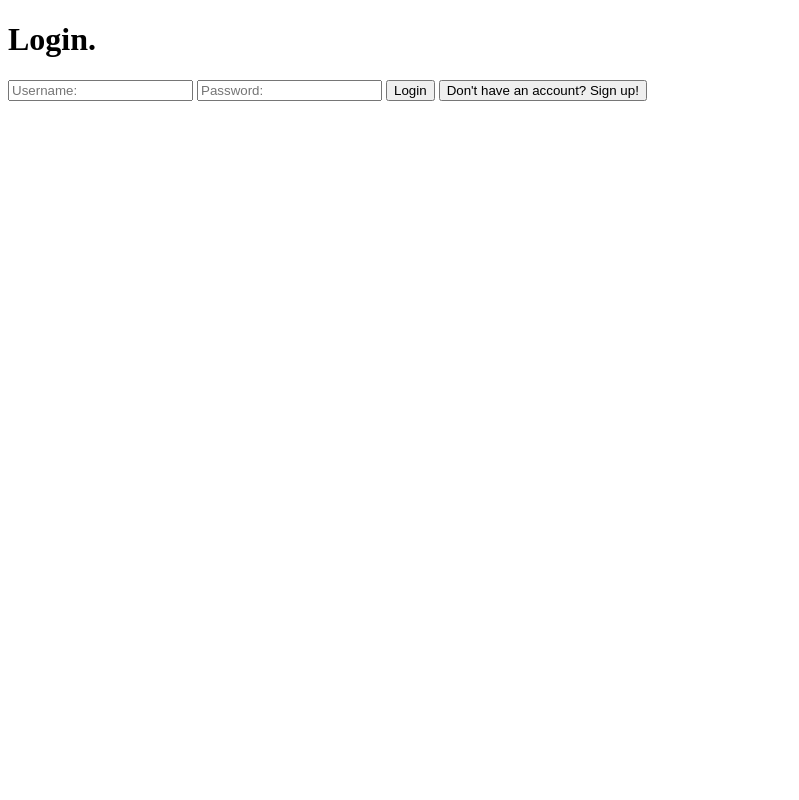
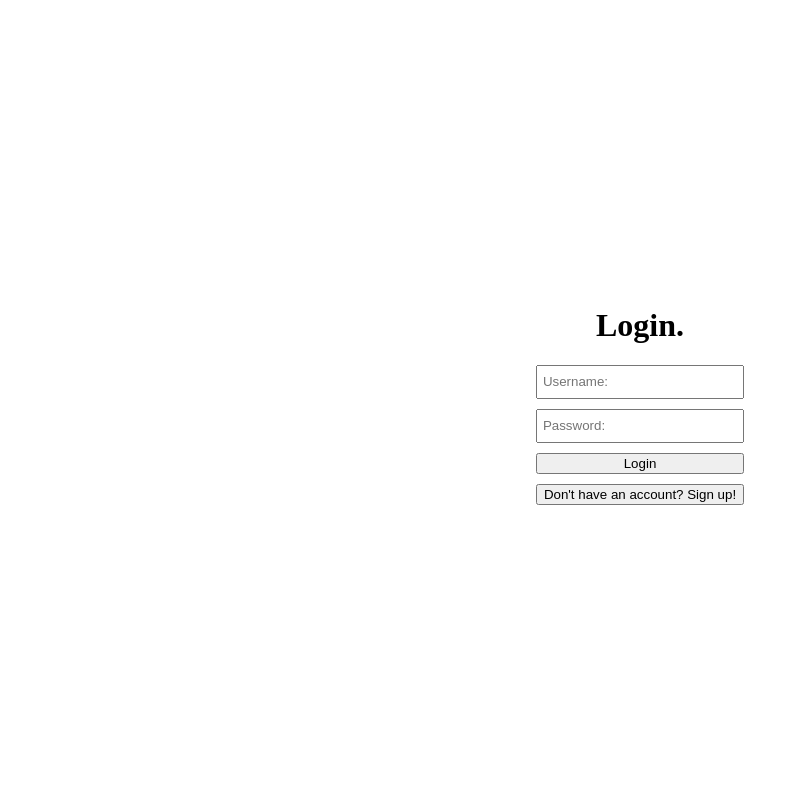
Before and after one commit to progkiryu/MyGunplaList, a PHP site: page /login.php in a window 1280 px wide. Shown: the whole page, without its empty margins (0-799 px from the left). Run offline with PHP 8.4, Linux system fonts and the light colour scheme.

Commit message:
fixed duplicate row problem and added basic css layout to login and list

```diff
--- a/MyGunplaListSQL.session.sql
+++ b/MyGunplaListSQL.session.sql
@@ -1,2 +1 @@
-select * from users;
-select * from tojo_gunpla;
+select * from kazuma_gunpla;
--- a/controllers/user.con.php
+++ b/controllers/user.con.php
@@ -47,7 +47,7 @@ class UserController {
         }
 
         $number = preg_match("/\d/", $password);
-        $specialChar = preg_match('/[!@#$%^&*()-=_+[]{};":,./<>?/', $password);
+        $specialChar = preg_match('/[!@#$%^&*()-=_+[]{};":,.<>?/', $password);
 
         if (strlen($password) >= 10) {
             echo "<h2>Password must be at least 10 words long!</h2>";
--- a/models/list.mod.php
+++ b/models/list.mod.php
@@ -33,9 +33,6 @@ class ListModel {
                 if (!$deletePhotoResult) {
                     return false;
                 }
-            }
-            else {
-                return false;
             }
 
             $updatePhotoResult = $this->updatePhoto($file, $rowID);
--- a/scripts/list.js
+++ b/scripts/list.js
@@ -46,6 +46,7 @@ function editRow(button) {
         cells[4].innerHTML = `<input type="file" name="photo" accept=".jpg, .jpeg, .png">`;
 
         button.textContent = "Save";
+        console.log(window.innerWidth, " & ", window.innerHeight);
     }
     else {
         const form = document.createElement("form");
--- a/views/login.php
+++ b/views/login.php
@@ -4,18 +4,21 @@
         <meta charset="UTF-8">
 
         <title>Login</title>
+        <link rel="stylesheet" href="style/login.css">
     </head>
 
     <body>
-        <h1>Login.</h1>
+        <div>
+            <h1>Login.</h1>
 
-        <form action=<?php echo htmlspecialchars($_SERVER["PHP_SELF"]); ?> method="post">
-            <input type="text" name="username" placeholder="Username:">
-            <input type="password" name="password" placeholder="Password:">
+            <form action=<?php echo htmlspecialchars($_SERVER["PHP_SELF"]); ?> method="post">
+                <input class="item" type="text" name="username" placeholder="Username:">
+                <input class="item" type="password" name="password" placeholder="Password:">
 
-            <button>Login</button>
-            <button name="regButton" type="submit">Don't have an account? Sign up!</button>
-        </form>
+                <button class="item">Login</button>
+                <button class="item" name="regButton" type="submit">Don't have an account? Sign up!</button>
+            </form>
+        </div>
 
     </body>
 </html>
--- /dev/null
+++ b/views/style/login.css
@@ -0,0 +1,26 @@
+body, html {
+    height: 100%;
+    margin: 0;
+}
+
+div {
+    display: flex;
+    flex-direction: column;
+    justify-content: center;
+    align-items: center;
+    height: 100vh;
+}
+
+form {
+    display: flex;
+    flex-direction: column;
+}
+
+input {
+    height: 20px;
+    padding: 5px;
+}
+
+.item {
+    margin-bottom: 10px;
+}
```
Also changed, not shown: views/list.php (+15 -6 lines), views/style/list.css (+26 -1 lines).
